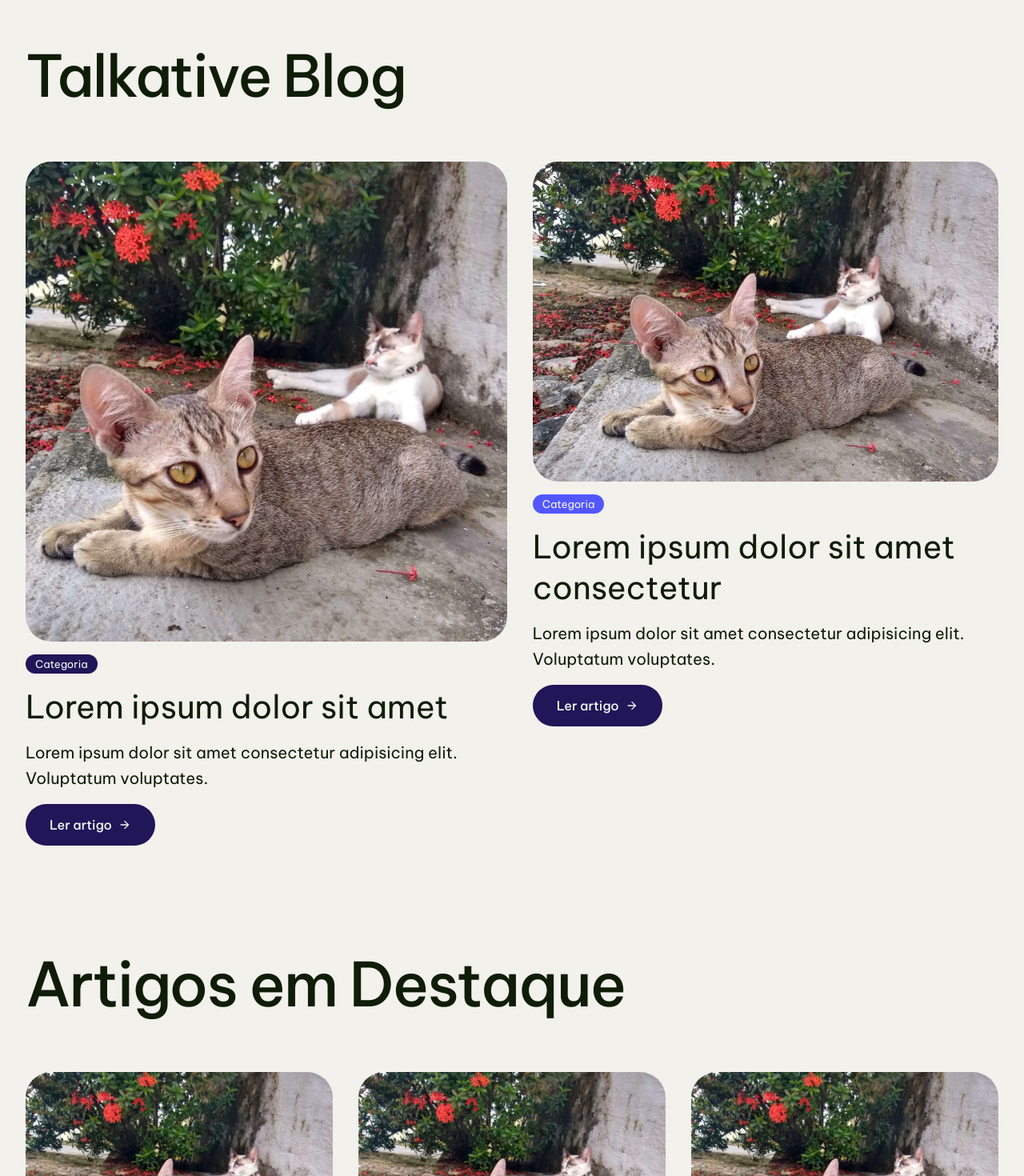
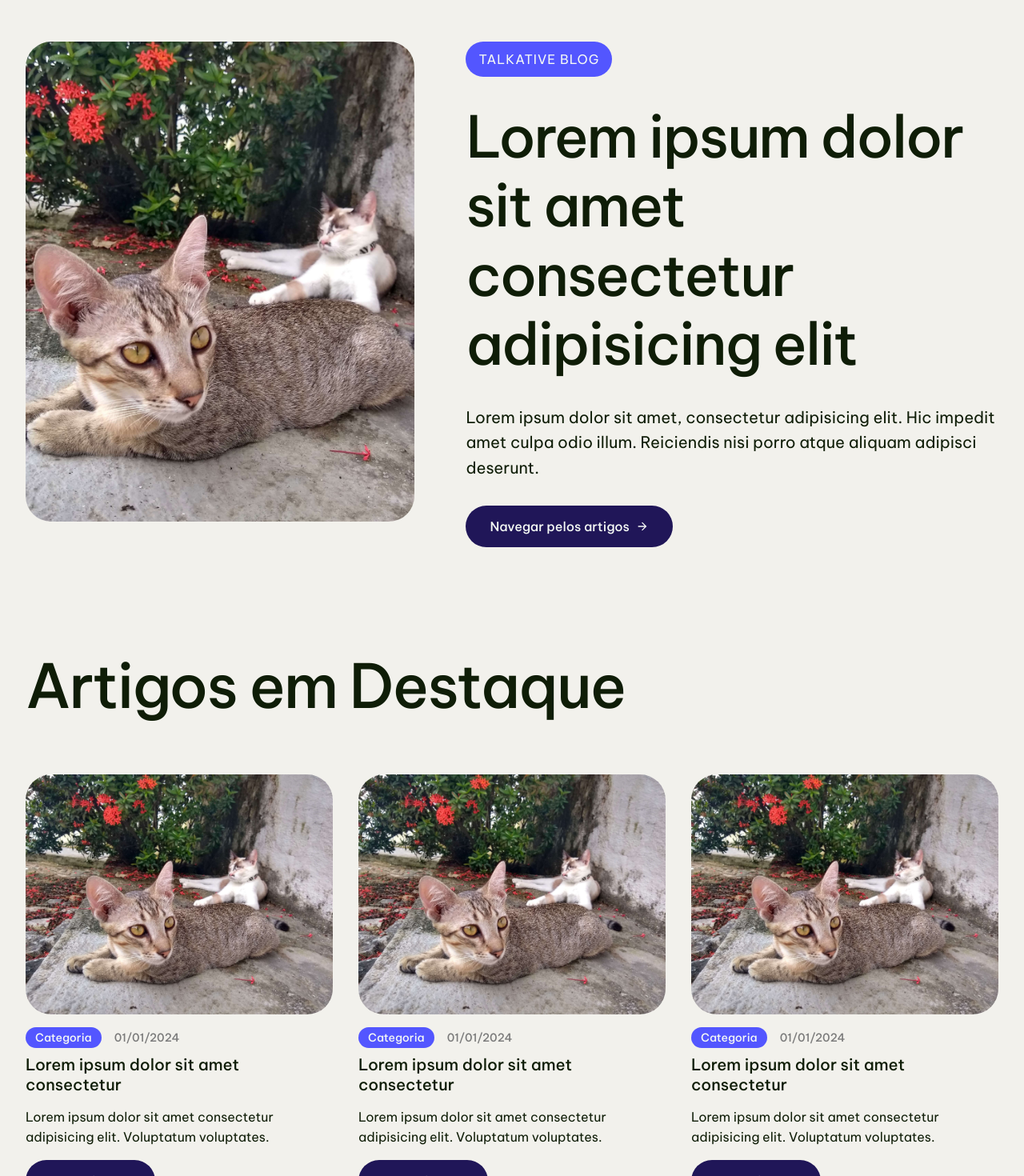
Before and after one commit to SnayderRodrigues/react-study, a React (Vite) app: page /blog in a window 1280 px wide. Shown: the part 140-1610 px from the top of the page at 80% size. Built offline with nearby package versions, Linux system fonts and the light colour scheme.

Commit message:
update: redesign of BlogPageHero section component and update on BlogPageFeatured section styles

```diff
--- a/src/pages/blog/BlogPageFeatured.jsx
+++ b/src/pages/blog/BlogPageFeatured.jsx
@@ -2,10 +2,13 @@ import React from "react";
 import Cat from "../../img/IMG_20200407_163224926_HDR-01.jpeg";
 import { IoMdArrowForward } from "react-icons/io";
 
-const FeaturedPost = ({ image, category, title, description, link }) => (
+const FeaturedPost = ({ image, category, date, title, description, link }) => (
   <div className="blogPage-featured__post">
     <img src={image} alt={`Imagem de ${title}`} />
-    <span>{category}</span>
+    <div>
+      <span>{category}</span>
+      <span>{date}</span>
+    </div>
     <span>{title}</span>
     <p>{description}</p>
     <a href={link} className="button">
@@ -19,6 +22,7 @@ const BlogPageFeatured = () => {
     {
       image: Cat,
       category: "Categoria",
+      date: "01/01/2024",
       title: "Lorem ipsum dolor sit amet consectetur",
       description:
         "Lorem ipsum dolor sit amet consectetur adipisicing elit. Voluptatum voluptates.",
@@ -27,6 +31,7 @@ const BlogPageFeatured = () => {
     {
       image: Cat,
       category: "Categoria",
+      date: "01/01/2024",
       title: "Lorem ipsum dolor sit amet consectetur",
       description:
         "Lorem ipsum dolor sit amet consectetur adipisicing elit. Voluptatum voluptates.",
@@ -35,6 +40,7 @@ const BlogPageFeatured = () => {
     {
       image: Cat,
       category: "Categoria",
+      date: "01/01/2024",
       title: "Lorem ipsum dolor sit amet consectetur",
       description:
         "Lorem ipsum dolor sit amet consectetur adipisicing elit. Voluptatum voluptates.",
@@ -43,7 +49,7 @@ const BlogPageFeatured = () => {
   ];
 
   return (
-    <section className="blogPage-featured">
+    <section className="blogPage-featured" id="blogPageFeatured">
       <div className="wrapper blogPage-featured__wrapper">
         <h2>Artigos em Destaque</h2>
         <div className="blogPage-featured__posts-wrapper">
@@ -52,6 +58,7 @@ const BlogPageFeatured = () => {
               key={index}
               image={post.image}
               category={post.category}
+              date={post.date}
               title={post.title}
               description={post.description}
               link={post.link}
--- a/src/pages/blog/BlogPageHero.jsx
+++ b/src/pages/blog/BlogPageHero.jsx
@@ -6,30 +6,18 @@ const BlogPageHero = () => {
   return (
     <section className="blogPage-hero">
       <div className="wrapper blogPage-hero__wrapper">
-        <h1>Talkative Blog</h1>
-        <div className="blogPage-hero__posts-wrapper">
-          <div className="blogPage-hero__post">
-            <img src={Cat} alt="" />
-            <span>Categoria</span>
-            <span>Lorem ipsum dolor sit amet</span>
+        <div className="blogPage-hero__wrapper">
+          <img src={Cat} alt="" className="blogPage-hero__image" />
+          <div className="blogPage-hero__headline">
+            <span>Talkative Blog</span>
+            <h1>Lorem ipsum dolor sit amet consectetur adipisicing elit</h1>
             <p>
-              Lorem ipsum dolor sit amet consectetur adipisicing elit.
-              Voluptatum voluptates.
+              Lorem ipsum dolor sit amet, consectetur adipisicing elit. Hic
+              impedit amet culpa odio illum. Reiciendis nisi porro atque aliquam
+              adipisci deserunt.
             </p>
-            <a href="" className="button">
-              Ler artigo <IoMdArrowForward />
-            </a>
-          </div>
-          <div className="blogPage-hero__post">
-            <img src={Cat} alt="" />
-            <span>Categoria</span>
-            <span>Lorem ipsum dolor sit amet consectetur</span>
-            <p>
-              Lorem ipsum dolor sit amet consectetur adipisicing elit.
-              Voluptatum voluptates.
-            </p>
-            <a href="" className="button">
-              Ler artigo <IoMdArrowForward />
+            <a href="#blogPageFeatured" className="button">
+              Navegar pelos artigos <IoMdArrowForward />
             </a>
           </div>
         </div>
--- a/src/styles/pages/blog/_blogpagefeatured.scss
+++ b/src/styles/pages/blog/_blogpagefeatured.scss
@@ -12,23 +12,38 @@
     flex: 1;
     display: flex;
     flex-direction: column;
-    gap: 1rem;
 
     img {
       height: 300px;
+      margin-bottom: 1rem;
     }
-    span:first-of-type {
-      width: fit-content;
-      font-size: 0.825rem;
-      background-color: var(--light-blue);
+    & > div {
+      display: flex;
+      align-items: center;
+      gap: 1rem;
+      margin-bottom: 0.5rem;
+    }
+    & > div > span:nth-of-type(1) {
+      font-size: 0.875rem;
+      font-weight: 500;
+      color: var(--text-color-2);
+      background-color: var(--accent-color);
       padding: 0.25rem 0.75rem;
       border-radius: 999px;
     }
-    span:nth-of-type(2) {
+    & > div > span:nth-of-type(2) {
+      font-size: 0.875rem;
+      font-weight: 500;
+      color: var(--text-color-4);
+    }
+    & > span {
       font-size: 1.25rem;
+      font-weight: 500;
+      margin-bottom: 1rem;
     }
     p {
       font-size: 1rem;
+      margin-bottom: 1rem;
     }
   }
 }
--- a/src/styles/pages/blog/_blogpagehero.scss
+++ b/src/styles/pages/blog/_blogpagehero.scss
@@ -7,35 +7,33 @@
 
   &__wrapper {
     display: flex;
+    align-items: flex-start;
+    gap: 4rem;
+  }
+  &__image {
+    width: 40%;
+    height: 600px;
+  }
+  &__headline {
+    flex: 1;
+    display: flex;
     flex-direction: column;
 
+    span {
+      width: fit-content;
+      letter-spacing: 1px;
+      text-transform: uppercase;
+      color: var(--text-color-2);
+      background-color: var(--accent-color);
+      padding: 0.75rem 1rem;
+      border-radius: 999px;
+      margin-bottom: 2rem;
+    }
     h1 {
-      margin-bottom: 4rem;
+      margin-bottom: 2rem;
     }
-  }
-  &__posts-wrapper {
-    display: flex;
-    align-items: flex-start;
-    gap: 2rem;
-  }
-  &__post {
-    display: flex;
-    flex-direction: column;
-    gap: 1rem;
-
-    img {
-      height: 600px;
-    }
-    span:first-of-type {
-      width: fit-content;
-      font-size: 0.825rem;
-      color: var(--text-color-2);
-      background-color: var(--dark-blue);
-      padding: 0.25rem 0.75rem;
-      border-radius: 999px;
-    }
-    span:nth-of-type(2) {
-      font-size: 2.5rem;
+    p {
+      margin-bottom: 2rem;
     }
   }
   &__post:nth-of-type(2) > img {
```
